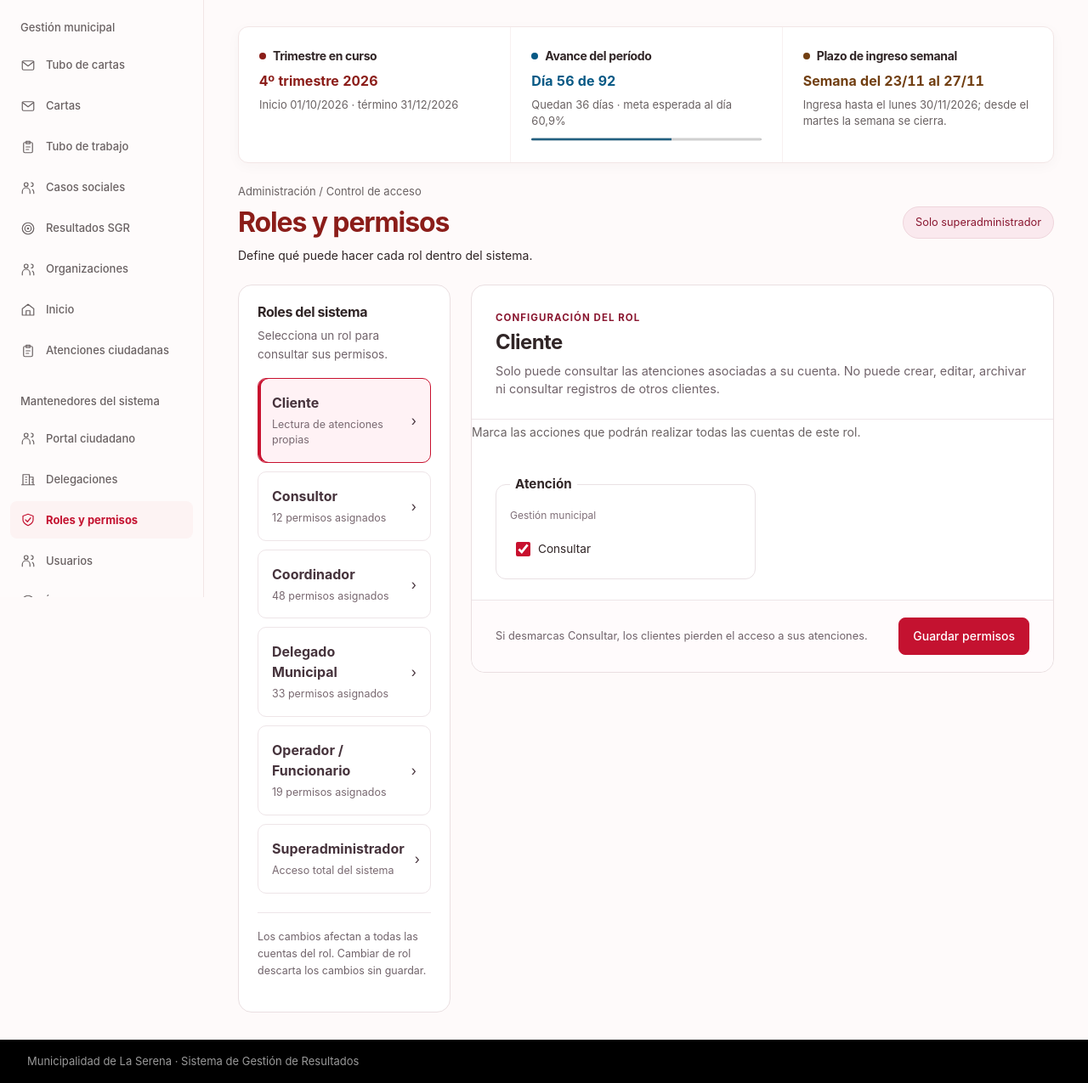
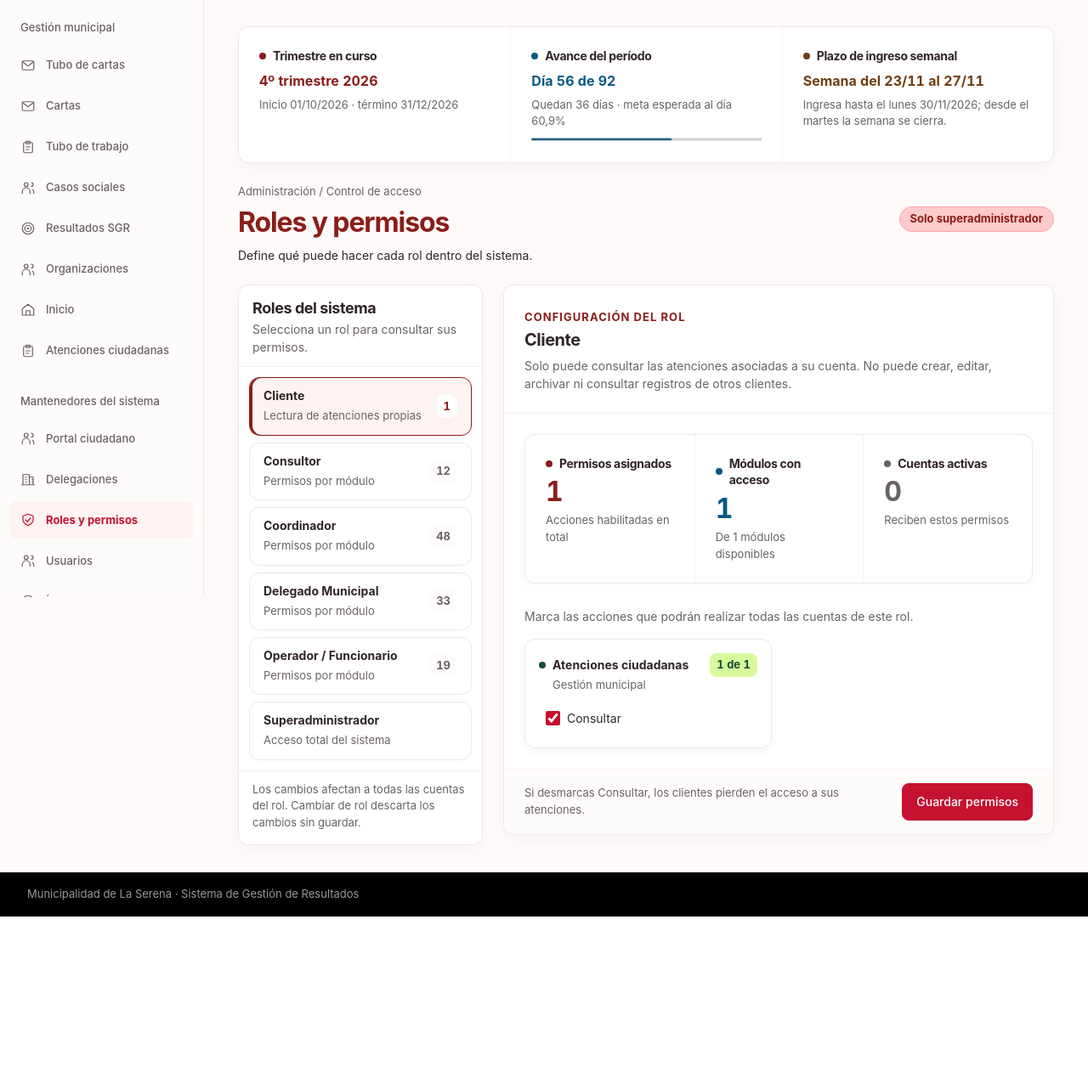
Before and after one commit to zoroikami/sgr-municipalidad-laserena, a Django app: page /cuentas/roles/ in a window 1280 px wide. Shown: the part 97-1372 px from the top of the page at 85% size. After the commit the page ends 1176 px from the top, so only its background shows below. Run offline with Django 5.2, Linux system fonts and the light colour scheme; a user stored in the database is signed in; tables that the repository leaves empty hold one stand-in row (values such as "Sample post"); parts of the project's set-up code (start-up, migrations or seed data) failed here and were passed over; some libraries are stand-ins or nearby versions.

Commit message:
style: Roles y permisos con la estetica de los paneles y tarjetas del sitio
Paneles y tarjetas con los tokens municipales (antes colores fijos), lista
de roles como las tarjetas del tubo con su numero de permisos, resumen
compacto del rol (permisos, modulos con acceso y cuentas activas) y tarjetas
de modulo con contador del color de su estado que se actualiza al marcar.
Nombres de modulo como en el menu (Actividades SGR, Tubo de trabajo...) y
Consultar primero.

Co-Authored-By: Claude Opus 5.5 <noreply@anthropic.com>
Claude-Session: https://claude.ai/code/session_01M6sxByKnRtQrbp6WC9FWnM

```diff
--- a/cuentas/views.py
+++ b/cuentas/views.py
@@ -240,6 +240,15 @@ def usuario_form(request, pk=None):
     return render(request, 'cuentas/usuario_form.html', {'form': form, 'obj': user, 'titulo': 'Editar usuario' if pk else 'Crear usuario'})
 
 
+# Nombres de los módulos como aparecen en el menú (el verbose_name de algunos modelos es técnico).
+NOMBRES_MODULO = {
+    'actividadsgr': 'Actividades SGR', 'ausenciasgr': 'Ausencias SGR', 'reclamosgr': 'Reclamos SGR',
+    'gestiontubo': 'Tubo de trabajo', 'itemmeta': 'Ítems y metas', 'atencion': 'Atenciones ciudadanas',
+    'carta': 'Cartas de oficina de partes', 'casosocial': 'Casos sociales', 'organizacion': 'Organizaciones comunitarias',
+    'tipoatencion': 'Tipos de atención', 'subatencion': 'Subatenciones', 'delegacion': 'Delegaciones',
+}
+
+
 @login_required
 @require_http_methods(['GET', 'POST'])
 def roles(request):
@@ -259,15 +268,31 @@ def roles(request):
         return redirect(reverse('cuentas:roles') + '?grupo=' + str(form.cleaned_data['group'].pk))
     sections = {}
     actions = {'view': 'Consultar', 'add': 'Crear', 'change': 'Editar', 'delete': 'Eliminar'}
+    orden = {'view': 0, 'add': 1, 'change': 2, 'delete': 3}
     for permission, widget in zip(form.fields['permissions'].queryset, form['permissions']):
         ct = permission.content_type
         model = ct.model_class()
-        label = str(model._meta.verbose_name).capitalize() if model else ct.model
+        verbose = str(model._meta.verbose_name) if model else ct.model
+        label = NOMBRES_MODULO.get(ct.model, verbose[:1].upper() + verbose[1:])
         account_permission = ct.app_label == 'cuentas' and permission.codename.endswith('_cuentas')
         key = (ct.app_label, 'cuentas' if account_permission else ct.model)
         section = sections.setdefault(key, {'name': 'Cuentas de la delegación' if account_permission else label, 'app': ct.app_label, 'items': []})
-        section['items'].append({'widget': widget, 'label': actions.get(permission.codename.split('_', 1)[0], permission.name)})
+        accion = permission.codename.split('_', 1)[0]
+        section['items'].append({'widget': widget, 'label': actions.get(accion, permission.name),
+                                 'especial': accion not in actions, 'orden': orden.get(accion, 9),
+                                 'marcado': bool(widget.data.get('selected'))})
+    for section in sections.values():
+        section['items'].sort(key=lambda item: item['orden'])
+        section['marcados'] = sum(item['marcado'] for item in section['items'])
+        section['total'] = len(section['items'])
+        section['tono'] = ('gris' if not section['marcados'] else 'verde' if section['marcados'] == section['total']
+                           else 'ambar')
+    resumen = None
+    if active_group:
+        resumen = {'permisos': sum(s['marcados'] for s in sections.values()),
+                   'modulos': sum(1 for s in sections.values() if s['marcados']), 'total_modulos': len(sections),
+                   'cuentas': active_group.user_set.filter(is_active=True).count()}
     return render(request, 'cuentas/roles.html', {'form': form, 'grupos': groups,
         'active_group': active_group, 'permission_sections': sorted(sections.values(),
             key=lambda section: ({'gestion': 0, 'cuentas': 1}.get(section['app'], 2), section['name'])),
-        'titulo': 'Roles y permisos'})
+        'resumen_rol': resumen, 'titulo': 'Roles y permisos'})
--- a/static/sgr/roles.css
+++ b/static/sgr/roles.css
@@ -1,8 +1,92 @@
-.roles-layout{display:grid;grid-template-columns:250px minmax(0,1fr);gap:24px;align-items:start}.roles-badge{color:#8a1730;background:#fae9ee;border:1px solid #efd5dc;border-radius:20px;padding:8px 14px;font-size:.8rem}
-.roles-selector,.roles-editor{background:#fff;border:1px solid #eadfe1;border-radius:16px;min-width:0}.roles-selector{padding:22px}.roles-selector h2{font-size:1rem;margin:0 0 8px}.roles-selector>p{color:#70636a;font-size:.85rem;line-height:1.6}
-.role-card{display:flex;align-items:center;justify-content:space-between;gap:12px;padding:16px;margin:10px 0;border:1px solid #eee5e8;border-radius:10px;color:#46333c;text-decoration:none}.role-card strong,.role-card small{display:block}.role-card small{font-size:.78rem;color:#796971;margin-top:5px}.role-card:hover{background:#fff8fa}.role-card.is-active{border-color:#c8102e;background:#fff2f5;box-shadow:inset 3px 0 #c8102e}.roles-selector .roles-hint{border-top:1px solid #eee5e8;padding-top:18px;margin-top:22px;font-size:.78rem}
-.roles-editor-heading{padding:24px 28px;border-bottom:1px solid #eee5e8}.roles-editor-heading h2{font-size:1.5rem;margin:5px 0 8px}.roles-editor-heading p{color:#70636a;margin:0;font-size:.9rem}.roles-eyebrow{font-size:.72rem;text-transform:uppercase;letter-spacing:.09em;color:#8a1730;font-weight:700}
-.permission-grid{display:grid;grid-template-columns:repeat(2,minmax(0,1fr));gap:16px;padding:24px 28px}.permission-module{border:1px solid #e9e1e4;border-radius:12px;padding:16px;min-width:0;margin:0}.permission-module legend{float:none;width:auto;font-size:.95rem;font-weight:700;padding:0 6px;margin:0}.permission-app{font-size:.75rem;color:#807079;margin:0 0 12px}.permission-options{display:grid;grid-template-columns:repeat(2,minmax(0,1fr));gap:8px}.permission-option{display:flex;align-items:center;gap:9px;cursor:pointer;padding:9px 7px;border-radius:6px;font-size:.85rem;overflow-wrap:anywhere}.permission-option:hover{background:#faf3f5}.permission-option input{width:17px;height:17px;flex-shrink:0;accent-color:#c8102e;margin:0}.permission-option:focus-within,.role-card:focus-visible{outline:2px solid #a81033;outline-offset:3px}
-.roles-save{padding:20px 28px;border-top:1px solid #eee5e8;display:flex;align-items:center;justify-content:space-between;gap:16px;background:#fffbfc;border-radius:0 0 16px 16px}.roles-save p{font-size:.8rem;color:#70636a;margin:0}.roles-editor .alert{margin:20px 28px}
-@media(max-width:1100px){.roles-layout{grid-template-columns:220px minmax(0,1fr)}.permission-grid{grid-template-columns:1fr}}@media(max-width:650px){.roles-layout{grid-template-columns:1fr;gap:16px}.roles-selector{padding:16px}.role-card{padding:12px}.permission-grid,.roles-editor-heading{padding:18px}.roles-save{padding:18px;align-items:stretch;flex-direction:column}.roles-editor .alert{margin:18px}}
-.permission-option{margin:0;min-height:0;line-height:1.4}.permission-option input[type=checkbox]{min-height:0;padding:0}.permission-module{align-self:start}
+/* Roles y permisos con la misma estética de los paneles y tarjetas del sitio (tokens municipales, resumen
+   compacto compartido y tarjetas como las del tubo). */
+.roles-layout { display: grid; grid-template-columns: minmax(15rem, 18rem) minmax(0, 1fr); gap: var(--space-xl); align-items: start; }
+.roles-badge {
+  padding: var(--space-xs) var(--space-md); border: 1px solid var(--action-delete-border); border-radius: 999px;
+  background: var(--action-delete-bg); color: var(--brand-wine); font-size: var(--type-caption); font-weight: 700; white-space: nowrap;
+}
+.roles-selector, .roles-editor {
+  min-width: 0; background: var(--brand-white); border: 1px solid var(--brand-border);
+  border-radius: var(--legacy-radius-panel); box-shadow: 0 var(--space-xs) var(--space-lg) color-mix(in srgb, var(--brand-ink) 3%, transparent);
+}
+
+/* Lista de roles */
+.roles-panel-cabecera { padding: var(--space-lg) var(--space-lg) var(--space-md); border-bottom: 1px solid var(--brand-row-rule); }
+.roles-panel-cabecera h2 { margin: 0; font-size: var(--type-subtitle); }
+.roles-panel-cabecera p { margin: var(--space-xs) 0 0; color: var(--brand-muted); font-size: var(--type-small); }
+.roles-lista { display: grid; gap: var(--space-sm); padding: var(--space-md); }
+.role-card {
+  display: flex; align-items: center; justify-content: space-between; gap: var(--space-md); padding: var(--space-md) var(--space-lg);
+  border: 1px solid var(--brand-border); border-radius: var(--legacy-radius-panel); background: var(--brand-white);
+  color: var(--brand-ink); text-decoration: none;
+}
+.role-card:hover { border-color: color-mix(in srgb, var(--brand-ink) 22%, var(--brand-border)); }
+.role-card:focus-visible { outline: 2px solid var(--brand-focus); outline-offset: 2px; }
+.role-card.is-active { border-color: var(--brand-wine); background: var(--brand-soft); box-shadow: inset 3px 0 var(--brand-wine); }
+.role-card-texto { min-width: 0; }
+.role-card strong { display: block; font-size: var(--type-small); line-height: 1.35; }
+.role-card small { display: block; margin-top: var(--space-xs); color: var(--brand-muted); font-size: var(--type-caption); }
+.role-card-cantidad {
+  flex: 0 0 auto; min-width: var(--space-xl); padding: var(--space-xs) var(--space-sm); border-radius: var(--legacy-radius-control);
+  background: var(--brand-surface); color: var(--brand-muted); font-size: var(--type-caption); font-weight: 700; text-align: center;
+  font-variant-numeric: tabular-nums;
+}
+.role-card.is-active .role-card-cantidad { background: var(--brand-white); color: var(--brand-wine); }
+.roles-hint { margin: 0; padding: var(--space-md) var(--space-lg) var(--space-lg); border-top: 1px solid var(--brand-row-rule); color: var(--brand-muted); font-size: var(--type-caption); }
+
+/* Editor del rol */
+.roles-editor-heading { padding: var(--space-xl); border-bottom: 1px solid var(--brand-row-rule); }
+.roles-editor-heading h2 { margin: var(--space-xs) 0 var(--space-sm); font-size: var(--type-section); }
+.roles-editor-heading p { margin: 0; max-width: 72ch; color: var(--brand-muted); font-size: var(--type-small); }
+.roles-eyebrow { color: var(--brand-wine); font-size: var(--type-caption); font-weight: 700; letter-spacing: 0.08em; text-transform: uppercase; }
+.roles-resumen { margin: var(--space-xl) var(--space-xl) 0; }
+.roles-ayuda { margin: var(--space-xl) var(--space-xl) 0; }
+.roles-editor .alert { margin: var(--space-xl) var(--space-xl) 0; }
+
+/* Tarjetas de módulo: como las del tubo, con contador del color de su estado */
+.permission-grid { display: grid; grid-template-columns: repeat(auto-fill, minmax(min(100%, 17rem), 1fr)); gap: var(--space-lg); padding: var(--space-lg) var(--space-xl) var(--space-xl); }
+.permission-module {
+  --acento: var(--brand-muted); --acento-fondo: var(--brand-surface);
+  min-width: 0; margin: 0; padding: var(--space-lg); border: 1px solid var(--brand-border); border-radius: var(--legacy-radius-panel);
+  background: var(--brand-white); box-shadow: 0 var(--space-xs) var(--space-md) color-mix(in srgb, var(--brand-ink) 4%, transparent);
+}
+.permission-module[data-tono='verde'] { --acento: var(--success-ink); --acento-fondo: var(--status-active-bg); }
+.permission-module[data-tono='ambar'] { --acento: var(--action-edit-ink); --acento-fondo: var(--action-edit-bg); }
+.permission-module:focus-within { border-color: var(--brand-focus); }
+.permission-module legend {
+  float: left; display: flex; align-items: center; justify-content: space-between; gap: var(--space-sm);
+  width: 100%; margin: 0; padding: 0; font-size: var(--type-small); font-weight: 700; color: var(--brand-ink);
+}
+.permission-module legend + * { clear: both; }
+.permission-nombre { display: inline-flex; align-items: center; gap: var(--space-sm); min-width: 0; }
+.permission-nombre::before { content: ''; flex: 0 0 auto; width: var(--space-sm); height: var(--space-sm); border-radius: 50%; background: var(--acento); }
+.permission-cantidad {
+  flex: 0 0 auto; padding: var(--space-xs) var(--space-sm); border-radius: var(--legacy-radius-control);
+  background: var(--acento-fondo); color: var(--acento); font-size: var(--type-caption); font-variant-numeric: tabular-nums; white-space: nowrap;
+}
+.permission-app { margin: var(--space-xs) 0 var(--space-md); padding-left: calc(var(--space-sm) * 2); color: var(--brand-muted); font-size: var(--type-caption); }
+.permission-options { display: grid; grid-template-columns: repeat(2, minmax(0, 1fr)); gap: var(--space-xs) var(--space-sm); }
+.permission-option {
+  display: flex; align-items: center; gap: var(--space-sm); margin: 0; padding: var(--space-sm); border-radius: var(--legacy-radius-control);
+  font-size: var(--type-small); line-height: 1.4; cursor: pointer;
+}
+.permission-option.permission-especial { grid-column: 1 / -1; align-items: flex-start; }
+.permission-option:hover { background: var(--brand-row-hover); }
+.permission-option:focus-within { outline: 2px solid var(--brand-focus); outline-offset: 1px; }
+.permission-option input[type=checkbox] { flex: 0 0 auto; width: 1.0625rem; height: 1.0625rem; min-height: 0; margin: 0; padding: 0; accent-color: var(--brand-red); }
+.permission-especial input[type=checkbox] { margin-top: 0.1rem; }
+
+.roles-save {
+  display: flex; align-items: center; justify-content: space-between; gap: var(--space-lg); padding: var(--space-lg) var(--space-xl);
+  border-top: 1px solid var(--brand-row-rule); background: var(--brand-surface);
+  border-radius: 0 0 var(--legacy-radius-panel) var(--legacy-radius-panel);
+}
+.roles-save p { margin: 0; color: var(--brand-muted); font-size: var(--type-caption); }
+
+@media (max-width: 1100px) { .roles-layout { grid-template-columns: minmax(13rem, 15rem) minmax(0, 1fr); } }
+@media (max-width: 700px) {
+  .roles-layout { grid-template-columns: minmax(0, 1fr); gap: var(--space-lg); }
+  .roles-editor-heading, .permission-grid { padding: var(--space-lg); }
+  .roles-resumen, .roles-ayuda, .roles-editor .alert { margin: var(--space-lg) var(--space-lg) 0; }
+  .roles-save { flex-direction: column; align-items: stretch; padding: var(--space-lg); }
+}
--- /dev/null
+++ b/static/sgr/roles.js
@@ -0,0 +1,28 @@
+/* Roles y permisos: los contadores de cada módulo y del resumen siguen a las casillas antes de guardar. */
+(() => {
+  'use strict';
+  const modulos = [...document.querySelectorAll('.permission-module')];
+  if (!modulos.length) return;
+  const totalPermisos = document.querySelector('[data-total-permisos]');
+  const totalModulos = document.querySelector('[data-total-modulos]');
+
+  const recalcular = () => {
+    let permisos = 0, conAcceso = 0;
+    modulos.forEach(modulo => {
+      const cajas = [...modulo.querySelectorAll('input[type=checkbox]')];
+      const marcados = cajas.filter(caja => caja.checked).length;
+      const pastilla = modulo.querySelector('.permission-cantidad');
+      if (pastilla) {
+        pastilla.textContent = `${marcados} de ${cajas.length}`;
+        pastilla.setAttribute('aria-label', `${marcados} de ${cajas.length} acciones habilitadas`);
+      }
+      modulo.dataset.tono = !marcados ? 'gris' : marcados === cajas.length ? 'verde' : 'ambar';
+      permisos += marcados;
+      if (marcados) conAcceso += 1;
+    });
+    if (totalPermisos) totalPermisos.textContent = permisos.toLocaleString('es-CL');
+    if (totalModulos) totalModulos.textContent = conAcceso.toLocaleString('es-CL');
+  };
+
+  modulos.forEach(modulo => modulo.addEventListener('change', recalcular));
+})();
--- a/templates/cuentas/roles.html
+++ b/templates/cuentas/roles.html
@@ -2,20 +2,28 @@
 {% load static %}
 {% block title %}Roles y permisos | SGR{% endblock %}
 {% block extra_css %}<link rel="stylesheet" href="{% static 'sgr/roles.css' %}">{% endblock %}
+{% block extra_js %}<script src="{% static 'sgr/roles.js' %}" defer></script>{% endblock %}
 {% block content %}
 <section class="roles-page" aria-labelledby="account-title">
 <div class="module-breadcrumb">Administración / Control de acceso</div>
 <div class="page-heading"><div><h1 id="account-title">Roles y permisos</h1><p>Define qué puede hacer cada rol dentro del sistema.</p></div><span class="roles-badge">Solo superadministrador</span></div>
 <div class="roles-layout">
-<aside class="roles-selector" aria-label="Seleccionar rol"><h2>Roles del sistema</h2><p>Selecciona un rol para consultar sus permisos.</p>
-{% for group in grupos %}<a class="role-card{% if active_group.pk == group.pk %} is-active{% endif %}" href="?grupo={{ group.pk }}"{% if active_group.pk == group.pk %} aria-current="true"{% endif %}><span><strong>{{ group.name }}</strong><small>{% if group.name == 'Superadministrador' %}Acceso total del sistema{% elif group.name == 'Cliente' %}Lectura de atenciones propias{% else %}{{ group.permissions.count }} permisos asignados{% endif %}</small></span><span aria-hidden="true">›</span></a>{% empty %}<p>No hay roles disponibles.</p>{% endfor %}
-<p class="roles-hint">Los cambios afectan a todas las cuentas del rol. Cambiar de rol descarta los cambios sin guardar.</p></aside>
+<aside class="roles-selector" aria-label="Seleccionar rol">
+  <header class="roles-panel-cabecera"><h2>Roles del sistema</h2><p>Selecciona un rol para consultar sus permisos.</p></header>
+  <nav class="roles-lista">{% for group in grupos %}<a class="role-card{% if active_group.pk == group.pk %} is-active{% endif %}" href="?grupo={{ group.pk }}"{% if active_group.pk == group.pk %} aria-current="true"{% endif %}><span class="role-card-texto"><strong>{{ group.name }}</strong><small>{% if group.name == 'Superadministrador' %}Acceso total del sistema{% elif group.name == 'Cliente' %}Lectura de atenciones propias{% else %}Permisos por módulo{% endif %}</small></span>{% if group.name != 'Superadministrador' %}<span class="role-card-cantidad" aria-label="{{ group.permissions.count }} permisos asignados">{{ group.permissions.count }}</span>{% endif %}</a>{% empty %}<p class="roles-vacio">No hay roles disponibles.</p>{% endfor %}</nav>
+  <p class="roles-hint">Los cambios afectan a todas las cuentas del rol. Cambiar de rol descarta los cambios sin guardar.</p>
+</aside>
 <div class="roles-editor">{% if active_group %}
 <div class="roles-editor-heading"><span class="roles-eyebrow">Configuración del rol</span><h2>{{ active_group.name }}</h2><p>{% if active_group.name == 'Superadministrador' %}El acceso total depende del privilegio técnico de la cuenta. Solo un superadministrador puede asignarlo al crear o editar usuarios.{% elif active_group.name == 'Cliente' %}Solo puede consultar las atenciones asociadas a su cuenta. No puede crear, editar, archivar ni consultar registros de otros clientes.{% else %}Marca las acciones permitidas en cada módulo.{% endif %}</p></div>
+{% if resumen_rol %}<section class="resumen-compacto roles-resumen" data-disposicion="apilada" aria-label="Resumen del rol {{ active_group.name }}">
+  <article data-tono="vino"><h2>Permisos asignados</h2><strong data-total-permisos>{{ resumen_rol.permisos }}</strong><p>Acciones habilitadas en total</p></article>
+  <article data-tono="azul"><h2>Módulos con acceso</h2><strong data-total-modulos>{{ resumen_rol.modulos }}</strong><p>De {{ resumen_rol.total_modulos }} módulos disponibles</p></article>
+  <article data-tono="{% if resumen_rol.cuentas %}verde{% else %}gris{% endif %}"><h2>Cuentas activas</h2><strong>{{ resumen_rol.cuentas }}</strong><p>Reciben estos permisos</p></article>
+</section>{% endif %}
 <form method="post">{% csrf_token %}<input type="hidden" name="group" value="{{ active_group.pk }}">
 {% if form.errors %}<div class="alert alert-danger" role="alert">Revisa la selección de permisos.{{ form.non_field_errors }}{{ form.group.errors }}{{ form.permissions.errors }}</div>{% endif %}
-<p class="field-help" id="{{ form.permissions.auto_id }}_helptext">{{ form.permissions.help_text }}</p>
-<div class="permission-grid">{% for section in permission_sections %}<fieldset class="permission-module"><legend>{{ section.name }}</legend><p class="permission-app">{% if section.app == 'gestion' %}Gestión municipal{% elif section.app == 'cuentas' %}Cuentas{% else %}Administración del sistema{% endif %}</p><div class="permission-options">{% for item in section.items %}<label class="permission-option" for="{{ item.widget.id_for_label }}">{{ item.widget.tag }}<span>{{ item.label }}</span></label>{% endfor %}</div></fieldset>{% endfor %}</div>
+<p class="field-help roles-ayuda" id="{{ form.permissions.auto_id }}_helptext">{{ form.permissions.help_text }}</p>
+<div class="permission-grid">{% for section in permission_sections %}<fieldset class="permission-module" data-tono="{{ section.tono }}"><legend><span class="permission-nombre">{{ section.name }}</span><span class="permission-cantidad" aria-label="{{ section.marcados }} de {{ section.total }} acciones habilitadas">{{ section.marcados }} de {{ section.total }}</span></legend><p class="permission-app">{% if section.app == 'gestion' %}Gestión municipal{% elif section.app == 'cuentas' %}Cuentas{% else %}Administración del sistema{% endif %}</p><div class="permission-options">{% for item in section.items %}<label class="permission-option{% if item.especial %} permission-especial{% endif %}" for="{{ item.widget.id_for_label }}">{{ item.widget.tag }}<span>{{ item.label }}</span></label>{% endfor %}</div></fieldset>{% endfor %}</div>
 <div class="roles-save"><p>{% if active_group.name == 'Cliente' %}Si desmarcas Consultar, los clientes pierden el acceso a sus atenciones.{% else %}Los permisos actuales se cargan al seleccionar el rol.{% endif %}</p><button class="btn btn-primary" type="submit">Guardar permisos</button></div>
 </form>{% else %}<div class="empty-state"><h2>Selecciona un rol</h2><p>Elige uno de los roles disponibles.</p></div>{% endif %}</div>
 </div></section>
```
Also changed, not shown: tests_django/test_roles_estetica.py (added, +60 -0 lines).
